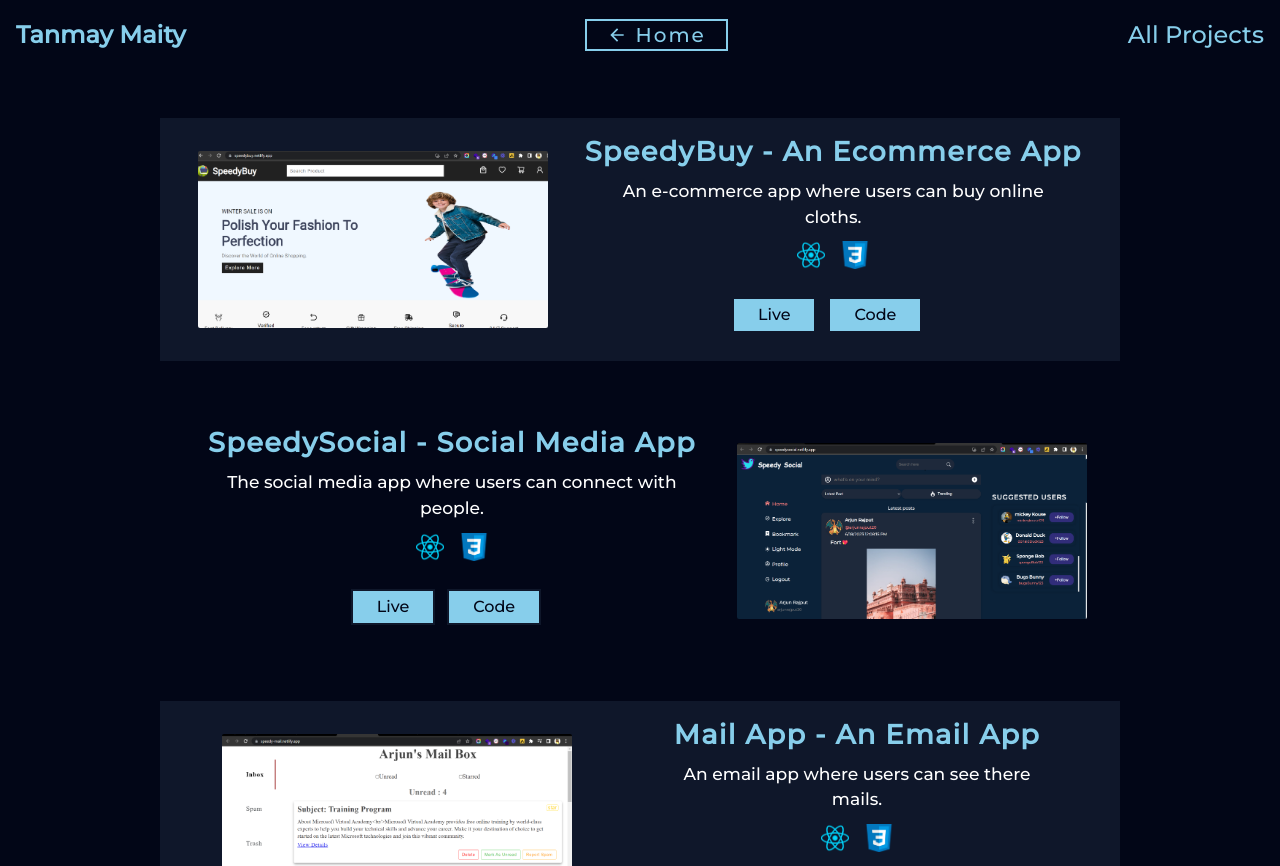
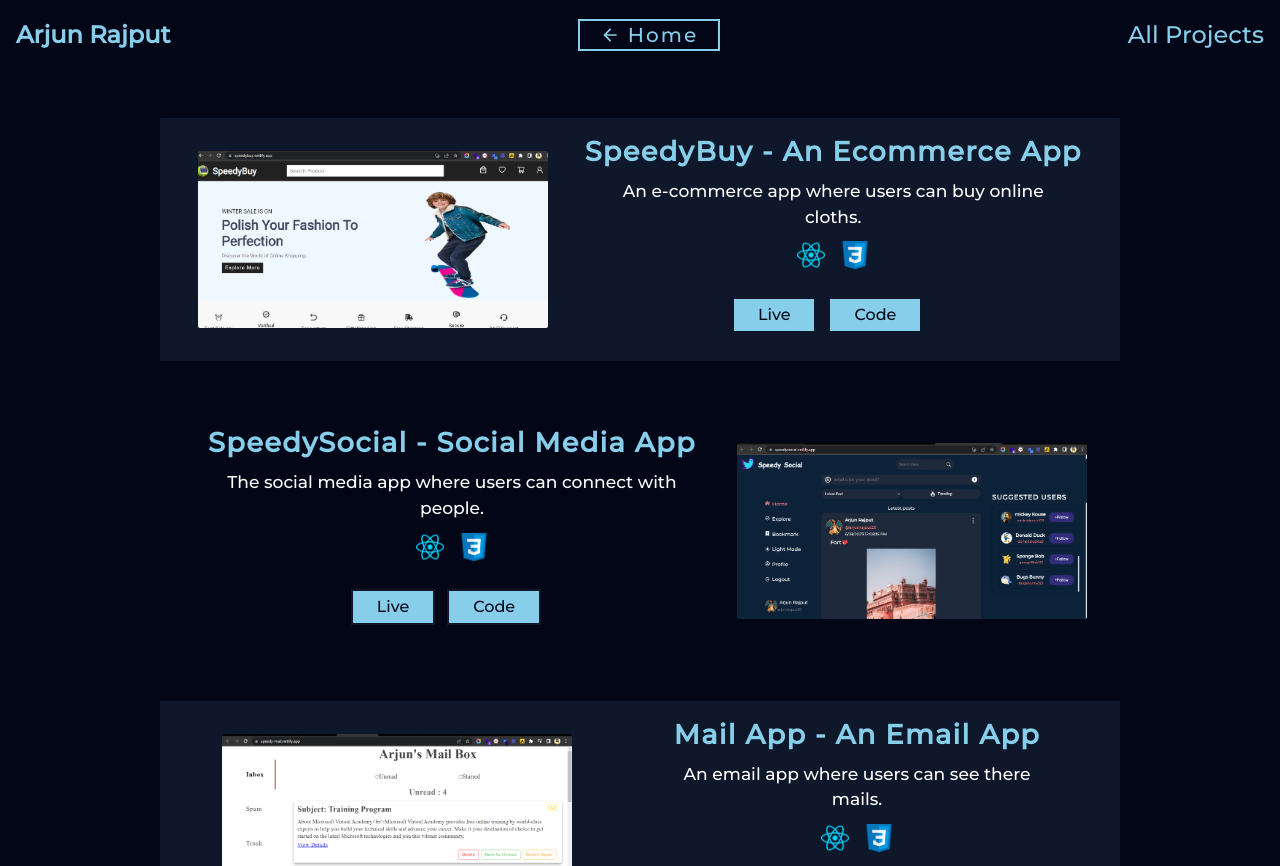
Before and after one commit to tanmaymaity6/tanmay_devtest, a React (Create React App) app: page /projects in a window 1280 px wide. Shown: the top 866 px of the page. Built offline with nearby package versions, Linux system fonts and the light colour scheme; the HTML template or start-up script is replaced by a standard one.

Commit message:
Update Projects.js

```diff
--- a/src/Pages/Projects.js
+++ b/src/Pages/Projects.js
@@ -14,7 +14,7 @@ export const Projects = () => {
     <div className='w-full mx-auto bg-slate-950 h-full'>
       <div className='sticky w-full h-[70px] flex items-center justify-between  px-4 bg-slate-950 text-gray-300 top-0 left-0' >
         <div>
-          <h1 className='text-[#87CEEB] font-bold lg:text-2xl'>Tanmay Maity</h1>
+          <h1 className='text-[#87CEEB] font-bold lg:text-2xl'>Arjun Rajput</h1>
         </div>
         <div>
           <button onClick={handleHomeClick} className='tracking-widest  lg:text-xl border-2 border-[#87ceeb] px-5 bg-slate-950 text-[#87CEEB] hover:bg-[#87ceeb] hover:text-slate-950 flex items-center'><IoMdArrowBack className='mr-2' />Home</button>
```
